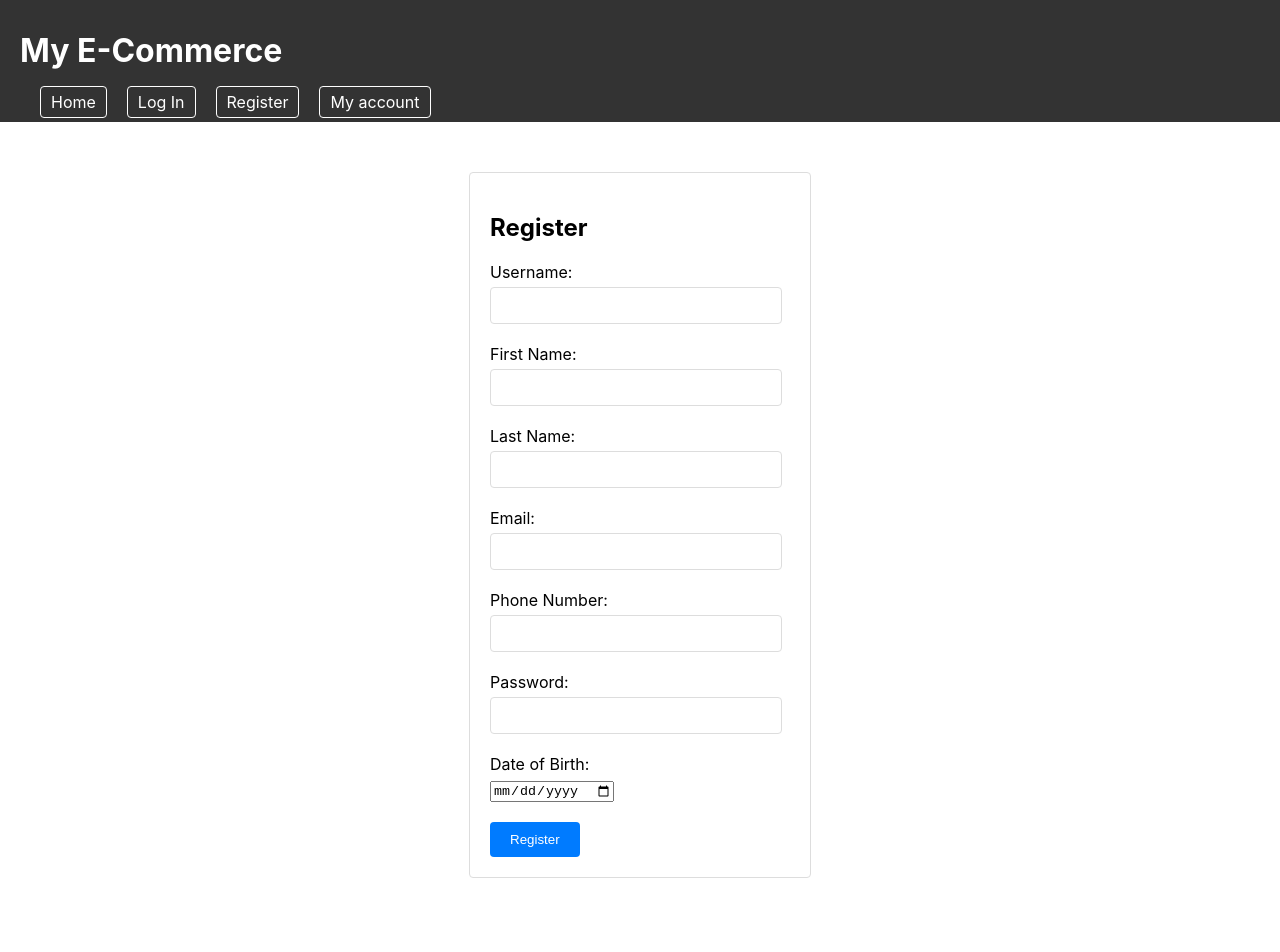
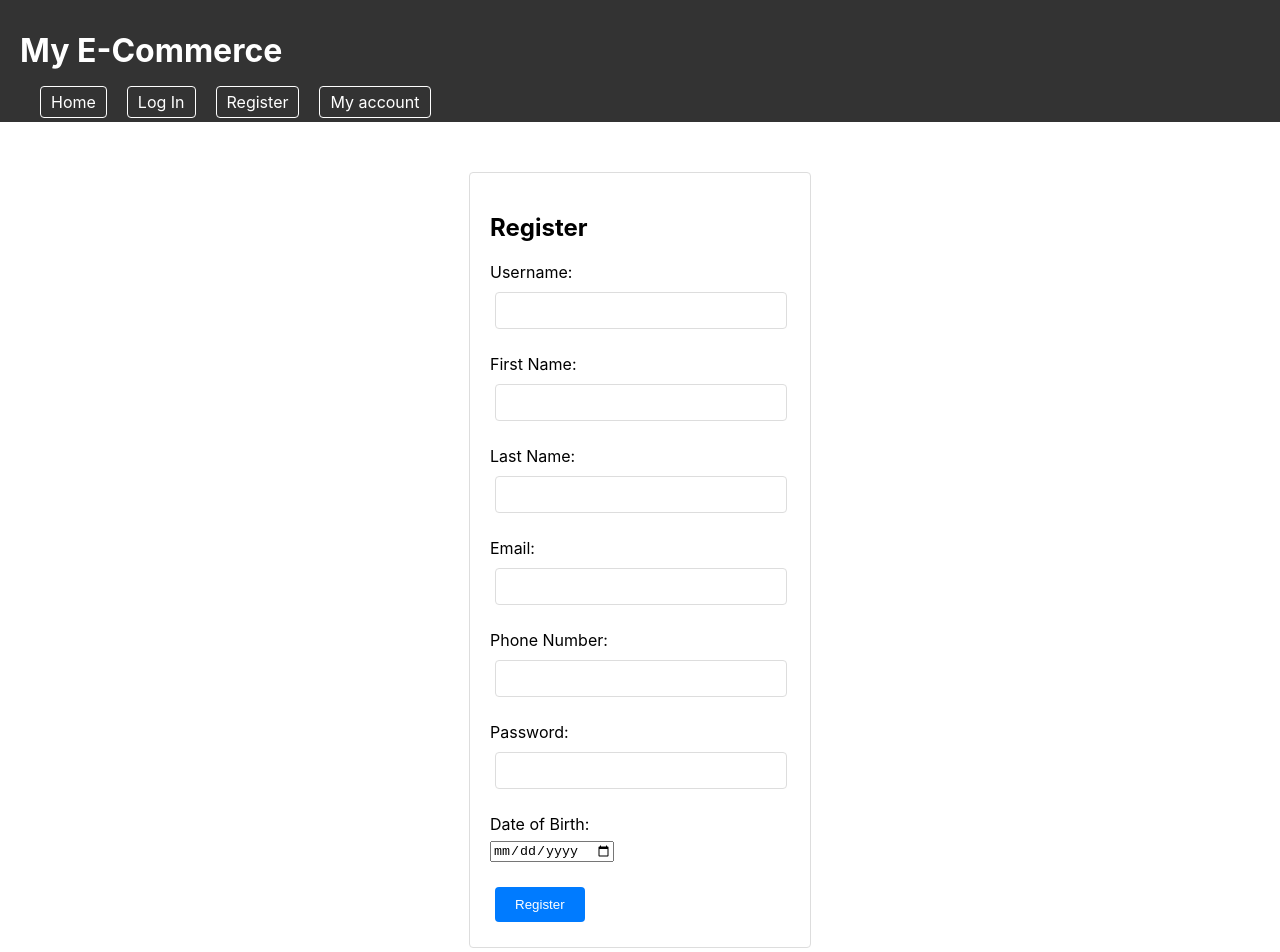
Before and after one commit to marcelmroz/e-commerce-frontend, a React (Create React App) app: page /register in a window 1280 px wide. Shown: the top 952 px of the page. Before the commit the page ends 928 px from the top, so only its background shows below. Built offline with nearby package versions, Linux system fonts and the light colour scheme.

Commit message:
better css

```diff
--- a/src/styles/RegisterPage.css
+++ b/src/styles/RegisterPage.css
@@ -22,6 +22,7 @@ input[type="password"] {
   padding: 10px;
   border: 1px solid #ddd;
   border-radius: 4px;
+  margin: 5px;
 }
 
 
@@ -33,6 +34,7 @@ button {
   background-color: #007bff;
   color: white;
   cursor: pointer;
+  margin: 5px;
 }
 
 .modal {
```
